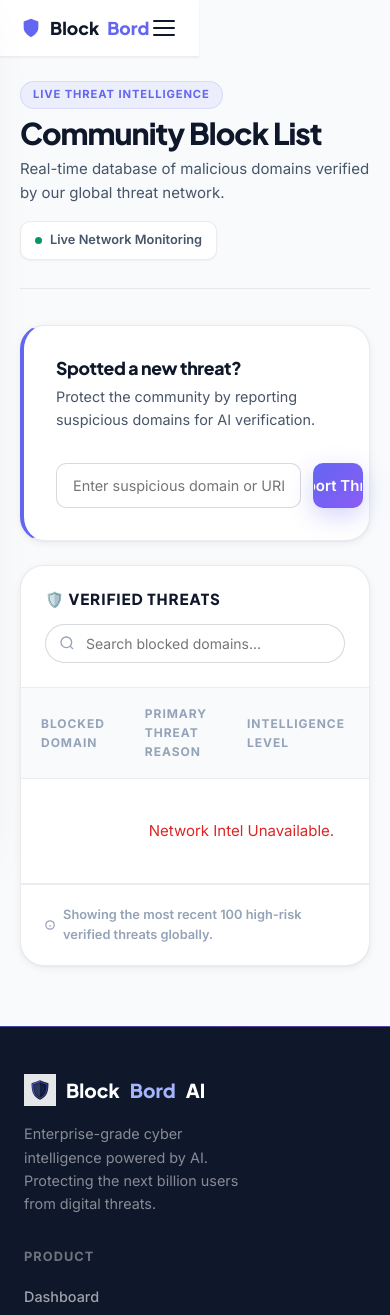
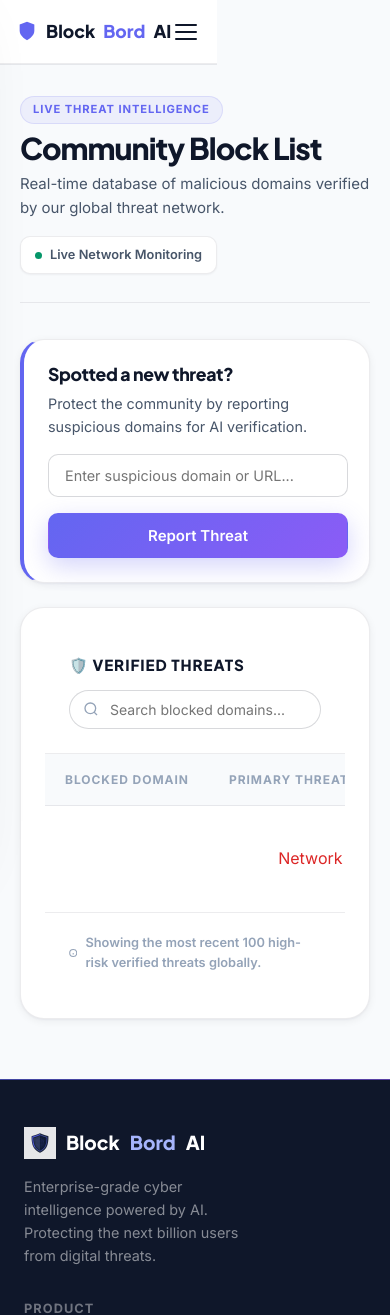
Before and after one commit to kvdayananda/block-bord, a Python web app: template templates/block_list.html in a window 390 px wide. Shown: the top 1315 px of the page. Run offline with Jinja, Linux system fonts and the light colour scheme; the template is opened without the code that fills it, so the values that code supplies are empty.

Commit message:
Optimize mobile layouts, globalize navigation sidebar, and update branding to Block Bord AI

```diff
--- a/static/script.js
+++ b/static/script.js
@@ -279,6 +279,27 @@
     });
 }
 
+// ── App Sidebar Toggle Logic ──
+function openSidebar() {
+  const sidebar = document.getElementById('appSidebar');
+  const overlay = document.getElementById('sidebarOverlay');
+  if (sidebar && overlay) {
+    sidebar.classList.add('mobile-open');
+    overlay.classList.add('active');
+    document.body.style.overflow = 'hidden';
+  }
+}
+
+function closeSidebar() {
+  const sidebar = document.getElementById('appSidebar');
+  const overlay = document.getElementById('sidebarOverlay');
+  if (sidebar && overlay) {
+    sidebar.classList.remove('mobile-open');
+    overlay.classList.remove('active');
+    document.body.style.overflow = '';
+  }
+}
+
 
 
 // ===============================
--- a/static/style.css
+++ b/static/style.css
@@ -885,12 +885,26 @@
 }
 
 .btn-cta-white {
+  display: inline-flex;
+  align-items: center;
+  justify-content: center;
   background: #fff;
   color: var(--primary);
   font-weight: 700;
   padding: 14px 32px;
   border-radius: var(--radius-sm);
   box-shadow: 0 8px 24px rgba(0,0,0,0.15);
+  transition: var(--transition);
+  max-width: 100%;
+}
+@media (max-width: 768px) {
+  .btn-cta-stack-mobile {
+    padding: 14px 24px !important;
+    font-size: 0.9rem !important;
+    text-align: center;
+    white-space: normal !important;
+    line-height: 1.4;
+  }
 }
 .btn-cta-white:hover {
   transform: translateY(-2px);
@@ -1482,6 +1496,12 @@
   border-collapse: collapse;
   text-align: left;
 }
+.premium-table tr:hover td { background: var(--bg-alt); }
+.history-table-container,
+.table-container {
+  overflow-x: auto;
+  -webkit-overflow-scrolling: touch;
+}
 .premium-table th {
   padding: 16px 20px;
   font-size: 0.75rem;
@@ -1491,17 +1511,8 @@
   color: var(--text-dim);
   background: var(--bg-alt);
   border-bottom: 1px solid var(--border);
-}
-.premium-table td {
-  padding: 16px 20px;
-  font-size: 0.9375rem;
-  border-bottom: 1px solid var(--border);
-  color: var(--text);
-  background: var(--surface);
-  transition: var(--transition);
-}
-.premium-table tr:hover td { background: var(--bg-alt); }
-.history-table-container { overflow-x: auto; }
+  white-space: nowrap;
+}
 
 /* status pills (for table) */
 .status-pill {
@@ -1681,6 +1692,9 @@
     font-weight: 800;
     font-size: 1.1rem;
     font-family: var(--font-display);
+    white-space: nowrap;
+    overflow: hidden;
+    text-overflow: ellipsis;
   }
 
   .app-mobile-hamburger {
@@ -1695,7 +1709,7 @@
   .app-mobile-hamburger span { width: 22px; height: 2px; background: var(--text); border-radius: 2px; display: block; }
 
   .app-page-wrapper { flex-direction: column; }
-  .app-main-content { padding: 24px 20px 60px; max-width: 100%; }
+  .app-main-content { padding: 32px 20px 60px; max-width: 100%; }
 }
 
 /* ── Overlay for mobile sidebar ── */
@@ -1866,6 +1880,58 @@
   .bb-plan-pro { transform: none; }
 }
 
+/* ── Mobile Utility Helpers ── */
+@media (max-width: 768px) {
+  .grid-stack-mobile {
+    grid-template-columns: 1fr !important;
+    gap: 16px !important;
+  }
+  .flex-stack-mobile {
+    flex-direction: column !important;
+    align-items: stretch !important;
+    gap: 16px !important;
+  }
+  .bb-card {
+    padding: 24px !important;
+  }
+  .app-page-header {
+    flex-direction: column;
+    align-items: flex-start;
+  }
+  .app-page-header-right {
+    width: 100%;
+    justify-content: flex-start;
+  }
+  .app-mobile-top {
+    height: 64px;
+    padding: 0 16px;
+    box-shadow: 0 1px 0 var(--border);
+  }
+  .app-mobile-hamburger {
+    flex-shrink: 0;
+  }
+}
+
+/* ── Grid System (replacing inline styles) ── */
+.premium-grid-3 { display: grid; grid-template-columns: repeat(3, 1fr); gap: 24px; }
+.premium-grid-2 { display: grid; grid-template-columns: repeat(2, 1fr); gap: 24px; }
+.premium-grid-app { display: grid; grid-template-columns: 1fr 340px; gap: 24px; }
+
+@media (max-width: 1024px) {
+  .premium-grid-app { grid-template-columns: 1fr; }
+}
+
+@media (max-width: 768px) {
+  .premium-grid-3, .premium-grid-2 {
+    grid-template-columns: 1fr !important;
+    gap: 16px !important;
+  }
+  .grid-stack-mobile {
+    grid-template-columns: 1fr !important;
+    gap: 16px !important;
+  }
+}
+
 /* ============================================================
    ANIMATIONS
    ============================================================ */
--- a/templates/base.html
+++ b/templates/base.html
@@ -6,7 +6,7 @@
   <meta name="viewport" content="width=device-width, initial-scale=1.0">
   <meta name="theme-color" content="#6366f1">
   <!-- Main CSS -->
-  <link rel="stylesheet" href="/static/style.css?v=5.0">
+  <link rel="stylesheet" href="/static/style.css?v=5.1">
   <!-- Google Fonts -->
   <link rel="preconnect" href="https://fonts.googleapis.com">
   <link rel="preconnect" href="https://fonts.gstatic.com" crossorigin>
@@ -26,7 +26,7 @@
       <svg width="26" height="26" viewBox="0 0 24 24" fill="currentColor">
         <path d="M12 22s8-4 8-10V5l-8-3-8 3v7c0 6 8 10 8 10z"/>
       </svg>
-      Block <span style="color:var(--primary);">Bord</span>&nbsp;AI
+      Block <span style="color:var(--primary);">Bord</span> AI
     </a>
 
     <nav class="nav-right" id="navMenu">
@@ -150,7 +150,7 @@
   {% endif %}
 
   <!-- Core Scripts -->
-  <script src="/static/script.js?v=5.0"></script>
+  <script src="/static/script.js?v=5.1"></script>
   <script>
     // Navbar scroll effect
     window.addEventListener('scroll', () => {
--- a/templates/block_list.html
+++ b/templates/block_list.html
@@ -24,12 +24,12 @@
 
     <!-- Quick Report Banner -->
     <div class="bb-card" style="margin-top:32px; border-left:4px solid var(--primary); padding:32px;">
-      <div style="display:flex; align-items:center; gap:32px; flex-wrap:wrap;">
+      <div class="flex-stack-mobile" style="display:flex; align-items:center; gap:32px; flex-wrap:wrap;">
         <div style="flex:1; min-width:300px;">
           <h3 style="font-size:1.1rem; font-weight:800; margin-bottom:6px;">Spotted a new threat?</h3>
           <p style="margin:0; font-size:0.9rem; color:var(--text-muted);">Protect the community by reporting suspicious domains for AI verification.</p>
         </div>
-        <div style="flex:1.5; display:flex; gap:12px; min-width:300px;">
+        <div class="flex-stack-mobile" style="flex:1.5; display:flex; gap:12px; min-width:300px;">
           <input type="text" id="reportUrl" placeholder="Enter suspicious domain or URL..." style="flex:1; padding:12px 16px; border:1.5px solid var(--border-bright); border-radius:10px; outline:none; font-size:0.9rem;">
           <button class="btn btn-primary" onclick="submitReport()" id="reportBtn" style="padding:12px 24px;">Report Threat</button>
         </div>
--- a/templates/dashboard.html
+++ b/templates/dashboard.html
@@ -35,7 +35,7 @@
     </div>
 
     <!-- ── Stats Grid ── -->
-    <div class="stats-grid-premium">
+    <div class="premium-grid-3" style="margin-bottom:24px;">
       <div class="stat-card-premium">
         <div style="display:flex;align-items:center;gap:16px;">
           <div class="stat-icon-new primary-bg">
@@ -168,7 +168,7 @@
     </div>
 
     <!-- Quick Actions -->
-    <div style="display:grid;grid-template-columns:repeat(3,1fr);gap:16px;margin-top:24px;">
+    <div class="premium-grid-3" style="margin-top:24px;">
       <a href="/history" class="bb-card" style="text-decoration:none;padding:20px 24px;cursor:pointer;">
         <div style="display:flex;align-items:center;gap:12px;">
           <div class="stat-icon-new primary-bg" style="width:36px;height:36px;border-radius:10px;">
--- a/templates/extension_setup.html
+++ b/templates/extension_setup.html
@@ -16,7 +16,7 @@
       </div>
     </div>
 
-    <div style="display:grid; grid-template-columns:1fr 340px; gap:24px; margin-top:32px; align-items:start;">
+    <div class="premium-grid-app" style="margin-top:32px; align-items:start;">
 
       <!-- STEPS -->
       <div class="bb-card" style="padding:40px;">
--- a/templates/landing.html
+++ b/templates/landing.html
@@ -376,12 +376,12 @@
 <!-- ═══════════ CTA BANNER ═══════════ -->
 <section class="bb-cta-section">
   <div class="bb-container" style="position:relative; z-index:1;">
-    <h2 class="bb-cta-title">Ready to secure your digital assets?</h2>
+    <h2 class="bb-cta-title" style="font-size:clamp(1.5rem, 5vw, 2.5rem);">Ready to secure your digital assets?</h2>
     <p class="bb-cta-sub">Join 50,000+ security professionals who trust Block Bord AI every day.</p>
     {% if request.session.get("user_id") %}
     <a href="/app" class="btn-cta-white">Open Dashboard</a>
     {% else %}
-    <a href="/register" class="btn-cta-white">Start for free — no credit card needed</a>
+    <a href="/register" class="btn-cta-white btn-cta-stack-mobile">Start for free — no credit card needed</a>
     {% endif %}
   </div>
 </section>
--- a/templates/leak_checker.html
+++ b/templates/leak_checker.html
@@ -24,14 +24,14 @@
        <h2 style="font-size:2rem; font-weight:900; letter-spacing:-0.03em; margin-bottom:12px;">Is your identity safe?</h2>
        <p style="color:var(--text-muted); font-size:1.05rem; max-width:540px; margin:0 auto 40px; line-height:1.6;">Enter your email address to securely scan thousands of known database breaches and dark web leaks. Your searches are strictly anonymous.</p>
 
-       <form id="leakForm" style="display:flex; gap:16px; max-width:500px; margin:0 auto;">
+       <form id="leakForm" class="flex-stack-mobile" style="display:flex; gap:16px; max-width:500px; margin:0 auto;">
          <div class="input-group" style="flex:1;">
            <div style="position:relative;">
              <svg width="18" height="18" viewBox="0 0 24 24" fill="none" stroke="currentColor" stroke-width="2.5" style="position:absolute; left:16px; top:50%; transform:translateY(-50%); color:var(--text-dim);"><path d="M4 4h16c1.1 0 2 .9 2 2v12c0 1.1-.9 2-2 2H4c-1.1 0-2-.9-2-2V6c0-1.1.9-2 2-2z"/><polyline points="22,6 12,13 2,6"/></svg>
              <input type="email" id="emailInp" placeholder="address@example.com" required style="padding-left:48px;">
            </div>
          </div>
-         <button type="submit" class="btn btn-primary" id="checkBtn" style="padding:0 24px;">Check Leaks</button>
+         <button type="submit" class="btn btn-primary" id="checkBtn" style="padding:0 24px; min-height:48px;">Check Leaks</button>
        </form>
 
        <div id="results" style="margin-top:48px; display:none; animation:fadeUp 0.4s ease forwards; text-align:left;">
--- a/templates/scam_map.html
+++ b/templates/scam_map.html
@@ -19,12 +19,12 @@
       </div>
       <div class="app-page-header-right" style="text-align:right;">
         <div style="font-size:0.7rem; font-weight:800; color:var(--text-dim); text-transform:uppercase; letter-spacing:0.1em; margin-bottom:4px;">Threats Blocked Today</div>
-        <div id="total-threats" style="font-size:2.5rem; font-weight:900; color:var(--status-danger); letter-spacing:-0.04em; line-height:1;">—</div>
+        <div id="total-threats" style="font-size:clamp(1.5rem, 5vw, 2.5rem); font-weight:900; color:var(--status-danger); letter-spacing:-0.04em; line-height:1;">—</div>
       </div>
     </div>
 
     <!-- Metrics Strip -->
-    <div style="display:grid; grid-template-columns:repeat(3, 1fr); gap:20px; margin-top:32px;">
+    <div class="premium-grid-3" style="margin-top:32px;">
       <div class="bb-card" style="padding:24px;">
         <div style="font-size:0.75rem; font-weight:800; color:var(--text-dim); text-transform:uppercase; letter-spacing:0.06em; margin-bottom:4px;">Countries Affected</div>
         <div style="font-size:1.75rem; font-weight:900; color:var(--text);">25+</div>
@@ -40,7 +40,7 @@
     </div>
 
     <!-- Main Live Board -->
-    <div style="display:grid; grid-template-columns:1fr 360px; gap:24px; margin-top:24px; align-items:start;">
+    <div class="premium-grid-app" style="margin-top:24px; align-items:start;">
 
       <!-- Visual Map Card -->
       <div class="bb-card" style="padding:32px; min-height:500px; display:flex; flex-direction:column;">
--- a/templates/sidebar.html
+++ b/templates/sidebar.html
@@ -12,7 +12,7 @@
       <svg width="24" height="24" viewBox="0 0 24 24" fill="currentColor" style="color:var(--primary);">
         <path d="M12 22s8-4 8-10V5l-8-3-8 3v7c0 6 8 10 8 10z"/>
       </svg>
-      Block <span class="sidebar-brand-highlight">Bord</span>
+      Block <span class="sidebar-brand-highlight">Bord</span> AI
     </a>
   </div>
 
@@ -125,22 +125,9 @@
     <svg width="22" height="22" viewBox="0 0 24 24" fill="currentColor" style="color:var(--primary);">
       <path d="M12 22s8-4 8-10V5l-8-3-8 3v7c0 6 8 10 8 10z"/>
     </svg>
-    Block <span style="color:var(--primary);">Bord</span>
+    Block <span style="color:var(--primary);">Bord</span> AI
   </div>
   <button class="app-mobile-hamburger" onclick="openSidebar()" aria-label="Open menu">
     <span></span><span></span><span></span>
   </button>
 </header>
-
-<script>
-function openSidebar() {
-  document.getElementById('appSidebar').classList.add('mobile-open');
-  document.getElementById('sidebarOverlay').classList.add('active');
-  document.body.style.overflow = 'hidden';
-}
-function closeSidebar() {
-  document.getElementById('appSidebar').classList.remove('mobile-open');
-  document.getElementById('sidebarOverlay').classList.remove('active');
-  document.body.style.overflow = '';
-}
-</script>
```
Also changed, not shown: templates/contact.html (+5 -3 lines).
